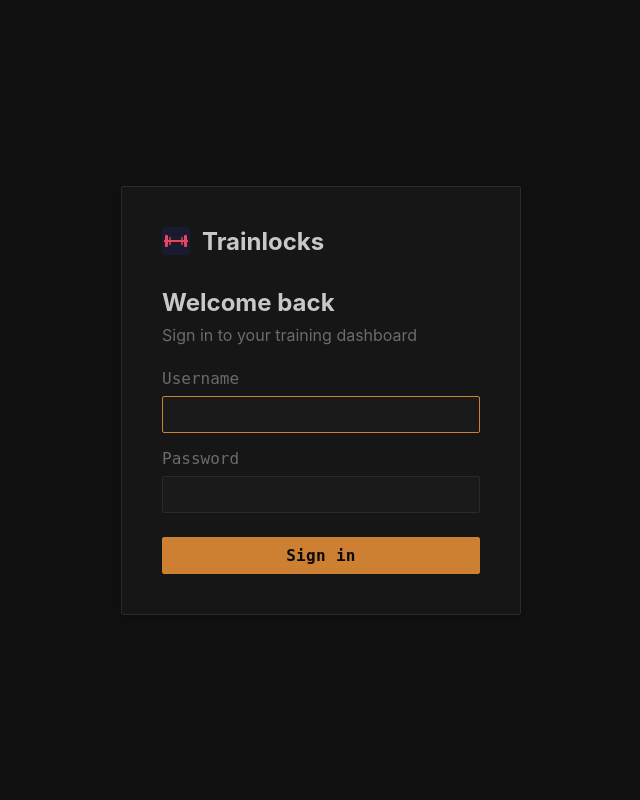
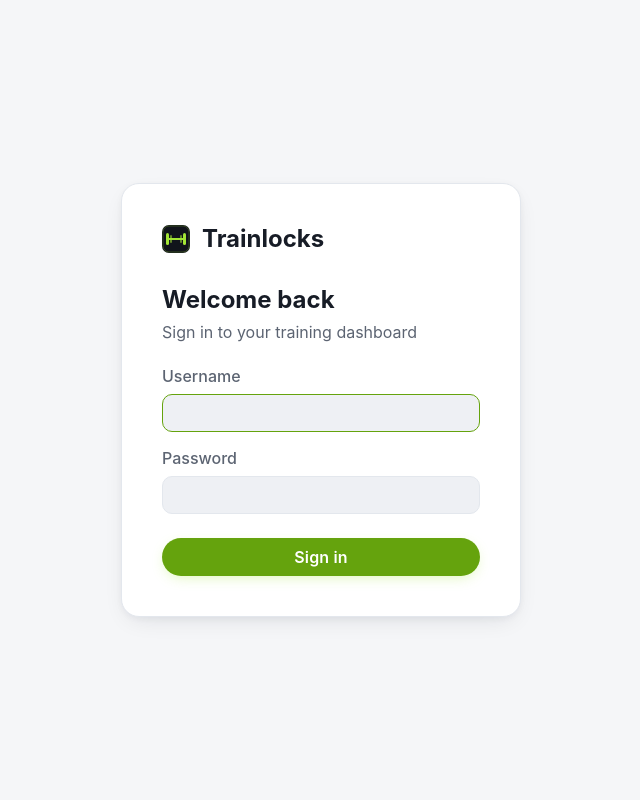
Before and after one commit to allesgeklaut/trainlocks, a FastAPI app: page /login in a window 1280 px wide. Shown: the whole page, without its empty margins (319-959 px from the left). Run offline with FastAPI, Linux system fonts and the light colour scheme; some web fonts are replaced.

Commit message:
Redesign dashboard with performance-lab aesthetic
Replace the terminal-inspired theme (bronze-on-grey, mono everywhere,
CRT scanlines, 2px radii) with a modern performance-lab look:

- Design tokens: deep blue-black surfaces, electric lime primary,
  cyan cardio accent, soft radii, layered shadows, light mode reworked
- Shared components: sidebar rail, nav with active status dot, pill
  buttons, badges, tables and inputs restyled; mono font reserved for
  numerals only
- Dashboard: new hero panel with blueprint grid, blinking caret
  eyebrow, gradient name, and live stats (week streak, weekly load,
  lifetime tonnage via SQL volume aggregate)
- Chart: gradient area fill, hover-only points, modern tooltips
- Favicon recolored to match the lime palette

```diff
--- a/app/main.py
+++ b/app/main.py
@@ -14,7 +14,7 @@ from fastapi.responses import HTMLResponse, RedirectResponse, JSONResponse
 from fastapi.staticfiles import StaticFiles
 from fastapi.templating import Jinja2Templates
 from sqlalchemy.orm import Session
-from sqlalchemy import text as sa_text
+from sqlalchemy import text as sa_text, func
 
 # 1. Load environment variables first so they can be used for DB setup or by other modules
 load_dotenv()
@@ -369,12 +369,32 @@ async def index(request: Request, user: models.User = Depends(get_current_user),
         for k in all_weeks
     ] if (weekly_load or weekly_cardio_load) else []
 
+    # Hero stats: this week's load, consecutive training weeks, lifetime tonnage.
+    # Streak counts weeks (ending this week) that had any logged activity.
+    this_week_key = f"{current_monday.isocalendar()[0]}-W{current_monday.isocalendar()[1]:02d}"
+    this_week_load = int(weekly_load.get(this_week_key, 0.0))
+    week_streak = 0
+    for k in reversed(all_weeks):
+        if weekly_load.get(k, 0.0) > 0 or weekly_cardio_load.get(k, 0.0) > 0:
+            week_streak += 1
+        else:
+            break
+    total_volume = (
+        db.query(func.coalesce(func.sum(models.SetEntry.weight * models.SetEntry.reps), 0.0))
+        .join(models.WorkoutSession, models.SetEntry.session_id == models.WorkoutSession.id)
+        .scalar() or 0.0
+    )
+    total_volume_t = f"{total_volume / 1000.0:,.1f}"
+
     return templates.TemplateResponse(request, "index.html", {
         "recent_sessions": sessions,
         "exercise_count": len(exercises),
         "template_count": len(templates_db),
         "session_count": db.query(models.WorkoutSession).count(),
         "weekly_activity": weekly_data,
+        "week_streak": week_streak,
+        "this_week_load": f"{this_week_load:,}",
+        "total_volume_t": total_volume_t,
         "user": user,
     })
 
--- a/app/static/style.css
+++ b/app/static/style.css
@@ -1,11 +1,12 @@
-/* Art direction: Strength training dashboard → focused, minimal, terminal-inspired
-   Palette: dark grey base, bronze primary, red accents
-   Typography: Satoshi body + JetBrains Mono for data
-   Density: compact but comfortable */
+/* Art direction: Strength training dashboard → "performance lab".
+   Palette: deep blue-black surfaces, electric lime primary, cyan cardio accent.
+   Typography: Satoshi for UI, JetBrains Mono reserved for numerals & data.
+   Shape: soft 14px radii, layered shadows, one hero surface per page.
+   Hacker heritage: ~/ eyebrow, blinking caret, fine grid texture — nothing more. */
 
 /* ── Design Tokens ─────────────────────────────────────────────────────── */
 :root,
-[data-theme="light"] {
+[data-theme="dark"] {
   --text-xs: clamp(0.75rem, 0.7rem + 0.25vw, 0.875rem);
   --text-sm: clamp(0.875rem, 0.8rem + 0.35vw, 1rem);
   --text-base: clamp(1rem, 0.95rem + 0.25vw, 1.125rem);
@@ -22,92 +23,95 @@
   --space-10: 2.5rem;
   --space-12: 3rem;
 
-  /* Light mode — subtle dark theme */
-  --color-bg: #111111;
-  --color-surface: #161616;
-  --color-surface-2: #1a1a1a;
-  --color-surface-offset: #141414;
-  --color-divider: #2a2a2a;
-  --color-border: #2a2a2a;
-  --color-text: #c8c8c8;
-  --color-text-muted: #6b6b6b;
-  --color-text-faint: #444444;
-  --color-primary: #cd7f32;
-  --color-primary-hover: #e6993e;
-  --color-primary-active: #b8681a;
-  --color-primary-highlight: #cd7f3215;
-  --color-success: #22c55e;
-  --color-error: #dc2626;
-  --color-warning: #f59e0b;
-  --color-orange: #ea580c;
-  --color-gold: #d4a017;
-  --color-blue: #3b82f6;
+  /* Dark mode — deep blue-black "performance lab" */
+  --color-bg: #0b0d12;
+  --color-surface: #11141b;
+  --color-surface-2: #171b24;
+  --color-surface-offset: #0e1117;
+  --color-divider: #1c212c;
+  --color-border: #232936;
+  --color-text: #e7eaf0;
+  --color-text-muted: #8b93a5;
+  --color-text-faint: #5a6373;
+  --color-primary: #a3e635;
+  --color-primary-hover: #bef264;
+  --color-primary-active: #84cc16;
+  --color-primary-highlight: #a3e63516;
+  --color-on-primary: #0b0d12;
+  --color-success: #34d399;
+  --color-error: #f87171;
+  --color-warning: #fbbf24;
+  --color-orange: #fb923c;
+  --color-gold: #facc15;
+  --color-blue: #22d3ee;
 
-  --radius-sm: 2px;
-  --radius-md: 2px;
-  --radius-lg: 2px;
-  --radius-xl: 2px;
-  --shadow-sm: 0 1px 0 #ffffff08;
-  --shadow-md: 0 2px 8px #00000040;
-  --shadow-glow: 0 0 8px var(--color-primary)33;
-  --transition-interactive: 150ms cubic-bezier(0.16, 1, 0.3, 1);
-  --content-default: 1100px;
-  --sidebar-w: 220px;
+  --radius-sm: 8px;
+  --radius-md: 10px;
+  --radius-lg: 14px;
+  --radius-xl: 18px;
+  --shadow-sm: 0 1px 2px #0000004d, 0 0 0 1px #ffffff05 inset;
+  --shadow-md: 0 8px 24px -8px #00000073, 0 2px 6px #00000040;
+  --shadow-glow: 0 0 0 1px #a3e63533, 0 4px 20px -4px #a3e63540;
+  --transition-interactive: 160ms cubic-bezier(0.16, 1, 0.3, 1);
+  --content-default: 1140px;
+  --sidebar-w: 244px;
   --font-body: "Satoshi", "Inter", sans-serif;
   --font-mono: "JetBrains Mono", "Fira Code", "SF Mono", monospace;
 }
 
-[data-theme="dark"] {
-  /* Dark mode — full hacker aesthetic */
-  --color-bg: #0a0a0a;
-  --color-surface: #111111;
-  --color-surface-2: #151515;
-  --color-surface-offset: #0f0f0f;
-  --color-divider: #1e1e1e;
-  --color-border: #1e1e1e;
-  --color-text: #b0b0b0;
-  --color-text-muted: #555555;
-  --color-text-faint: #333333;
-  --color-primary: #cd7f32;
-  --color-primary-hover: #e6993e;
-  --color-primary-active: #b8681a;
-  --color-primary-highlight: #cd7f3215;
-  --color-success: #22c55e;
+[data-theme="light"] {
+  /* Light mode — clean editorial daylight */
+  --color-bg: #f5f6f8;
+  --color-surface: #ffffff;
+  --color-surface-2: #eef0f4;
+  --color-surface-offset: #f8f9fb;
+  --color-divider: #e7eaef;
+  --color-border: #e3e7ed;
+  --color-text: #171c26;
+  --color-text-muted: #5c6472;
+  --color-text-faint: #9aa2b1;
+  --color-primary: #65a30d;
+  --color-primary-hover: #4d7c0f;
+  --color-primary-active: #3f6212;
+  --color-primary-highlight: #65a30d14;
+  --color-on-primary: #ffffff;
+  --color-success: #059669;
   --color-error: #dc2626;
-  --color-warning: #f59e0b;
+  --color-warning: #d97706;
   --color-orange: #ea580c;
-  --color-gold: #d4a017;
-  --color-blue: #3b82f6;
-  --shadow-sm: 0 1px 0 #ffffff06;
-  --shadow-md: 0 2px 8px #00000050;
-  --shadow-glow: 0 0 10px var(--color-primary)40;
+  --color-gold: #a16207;
+  --color-blue: #0891b2;
+  --shadow-sm: 0 1px 2px #1018280f;
+  --shadow-md: 0 8px 24px -8px #1018281f, 0 2px 6px #1018280a;
+  --shadow-glow: 0 0 0 1px #65a30d33, 0 4px 16px -4px #65a30d40;
 }
 
-@media (prefers-color-scheme: dark) {
+@media (prefers-color-scheme: light) {
   :root:not([data-theme]) {
-    /* Auto dark — same as explicit dark */
-    --color-bg: #0a0a0a;
-    --color-surface: #111111;
-    --color-surface-2: #151515;
-    --color-surface-offset: #0f0f0f;
-    --color-divider: #1e1e1e;
-    --color-border: #1e1e1e;
-    --color-text: #b0b0b0;
-    --color-text-muted: #555555;
-    --color-text-faint: #333333;
-    --color-primary: #cd7f32;
-    --color-primary-hover: #e6993e;
-    --color-primary-active: #b8681a;
-    --color-primary-highlight: #cd7f3215;
-    --color-success: #22c55e;
+    /* Auto light — same as explicit light */
+    --color-bg: #f5f6f8;
+    --color-surface: #ffffff;
+    --color-surface-2: #eef0f4;
+    --color-surface-offset: #f8f9fb;
+    --color-divider: #e7eaef;
+    --color-border: #e3e7ed;
+    --color-text: #171c26;
+    --color-text-muted: #5c6472;
+    --color-text-faint: #9aa2b1;
+    --color-primary: #65a30d;
+    --color-primary-hover: #4d7c0f;
+    --color-primary-active: #3f6212;
+    --color-primary-highlight: #65a30d14;
+    --color-on-primary: #ffffff;
+    --color-success: #059669;
     --color-error: #dc2626;
-    --color-warning: #f59e0b;
+    --color-warning: #d97706;
     --color-orange: #ea580c;
-    --color-gold: #d4a017;
-    --color-blue: #3b82f6;
-    --shadow-sm: 0 1px 0 #ffffff06;
-    --shadow-md: 0 2px 8px #00000050;
-    --shadow-glow: 0 0 10px var(--color-primary)40;
+    --color-gold: #a16207;
+    --color-blue: #0891b2;
+    --shadow-sm: 0 1px 2px #1018280f;
+    --shadow-md: 0 8px 24px -8px #1018281f, 0 2px 6px #1018280a;
+    --shadow-glow: 0 0 0 1px #65a30d33, 0 4px 16px -4px #65a30d40;
   }
 }
 
@@ -132,7 +136,11 @@ body {
   font-family: var(--font-body);
   font-size: var(--text-base);
   color: var(--color-text);
-  background: var(--color-bg);
+  background:
+    radial-gradient(1200px 500px at 85% -10%, #a3e63508, transparent 60%),
+    radial-gradient(900px 420px at -15% 30%, #22d3ee07, transparent 55%),
+    var(--color-bg);
+  background-attachment: fixed;
   display: grid;
   grid-template-columns: var(--sidebar-w) 1fr;
 }
@@ -483,7 +626,6 @@ label {
   font-size: var(--text-sm);
   font-weight: 500;
   color: var(--color-text-muted);
-  font-family: var(--font-mono);
 }
 
 input[type="text"],
@@ -499,7 +641,7 @@ textarea {
   font-size: var(--text-sm);
   color: var(--color-text);
   width: 100%;
-  font-family: var(--font-mono);
+  transition: border-color var(--transition-interactive), box-shadow var(--transition-interactive);
 }
 
 input[type="text"]:focus,
@@ -531,38 +673,38 @@ textarea:focus {
   align-items: center;
   gap: var(--space-2);
   padding: var(--space-2) var(--space-4);
-  border-radius: var(--radius-md);
+  border-radius: 999px;
   font-size: var(--text-sm);
   font-weight: 600;
   text-decoration: none;
   cursor: pointer;
   border: none;
-  font-family: var(--font-mono);
-  letter-spacing: 0.02em;
+  letter-spacing: 0.01em;
   transition: all var(--transition-interactive);
 }
 
 .btn-primary {
   background: var(--color-primary);
-  color: #0a0a0a;
-  border: 1px solid var(--color-primary);
+  color: var(--color-on-primary);
+  border: 1px solid transparent;
+  box-shadow: 0 4px 14px -4px #a3e63566;
 }
 
 .btn-primary:hover {
   background: var(--color-primary-hover);
-  box-shadow: var(--shadow-glow);
+  box-shadow: 0 6px 20px -4px #a3e63580;
+  transform: translateY(-1px);
 }
 
 .btn-secondary {
-  background: transparent;
-  color: var(--color-text-muted);
+  background: var(--color-surface-2);
+  color: var(--color-text);
   border: 1px solid var(--color-border);
 }
 
 .btn-secondary:hover {
   background: var(--color-surface-offset);
-  color: var(--color-primary);
-  border-color: var(--color-primary);
+  border-color: var(--color-text-faint);
 }
 
 .btn-danger {
@@ -1120,28 +1241,8 @@ table tbody tr:hover {
   background: var(--color-text-faint);
 }
 
-/* ── Scanline overlay (subtle CRT effect) ──────────────────────────────── */
-.main::after {
-  content: '';
-  position: fixed;
-  top: 0;
-  left: 0;
-  right: 0;
-  bottom: 0;
-  pointer-events: none;
-  background: repeating-linear-gradient(
-    0deg,
-    transparent,
-    transparent 2px,
-    rgba(0, 0, 0, 0.015) 2px,
-    rgba(0, 0, 0, 0.015) 4px
-  );
-  z-index: -1;
-}
-
 /* ── Selection styling ─────────────────────────────────────────────────── */
 ::selection {
   background: oklch(from var(--color-primary) l c h / 0.3);
   color: var(--color-text);
-  box-shadow: 0 0 4px var(--color-primary)40;
 }
--- a/app/templates/base.html
+++ b/app/templates/base.html
@@ -12,6 +12,7 @@
   <link rel="preconnect" href="https://api.fontshare.com" />
   <link href="https://api.fontshare.com/v2/css?f[]=satoshi@400,500,600,700&f[]=jetbrains-mono@400,500,600,700&display=swap" rel="stylesheet" />
   <link rel="stylesheet" href="/static/style.css?v={{ static_version }}" />
+  <meta name="theme-color" content="#0b0d12" />
 </head>
 
 <body>
```
Also changed, not shown: other parts of app/static/style.css (+181 -67 lines), app/templates/index.html (+83 -35 lines), app/static/favicon.svg.
